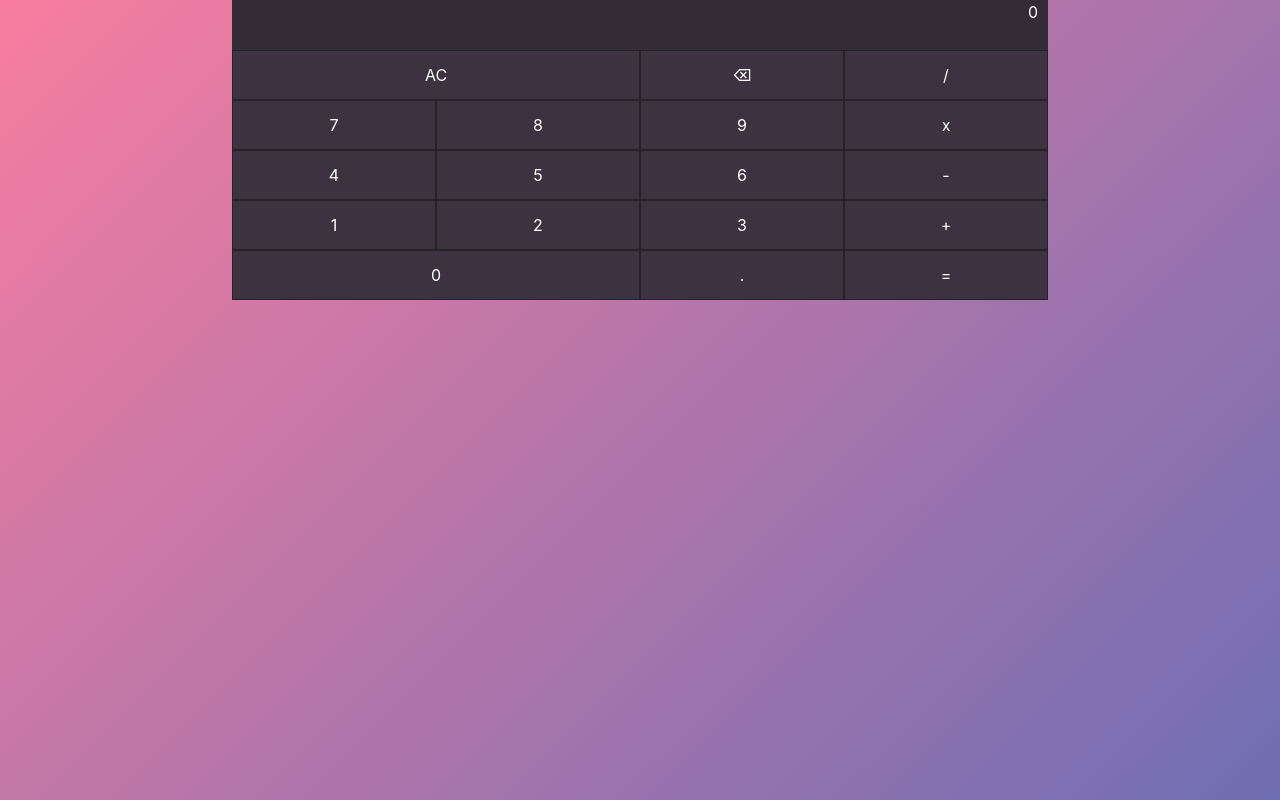
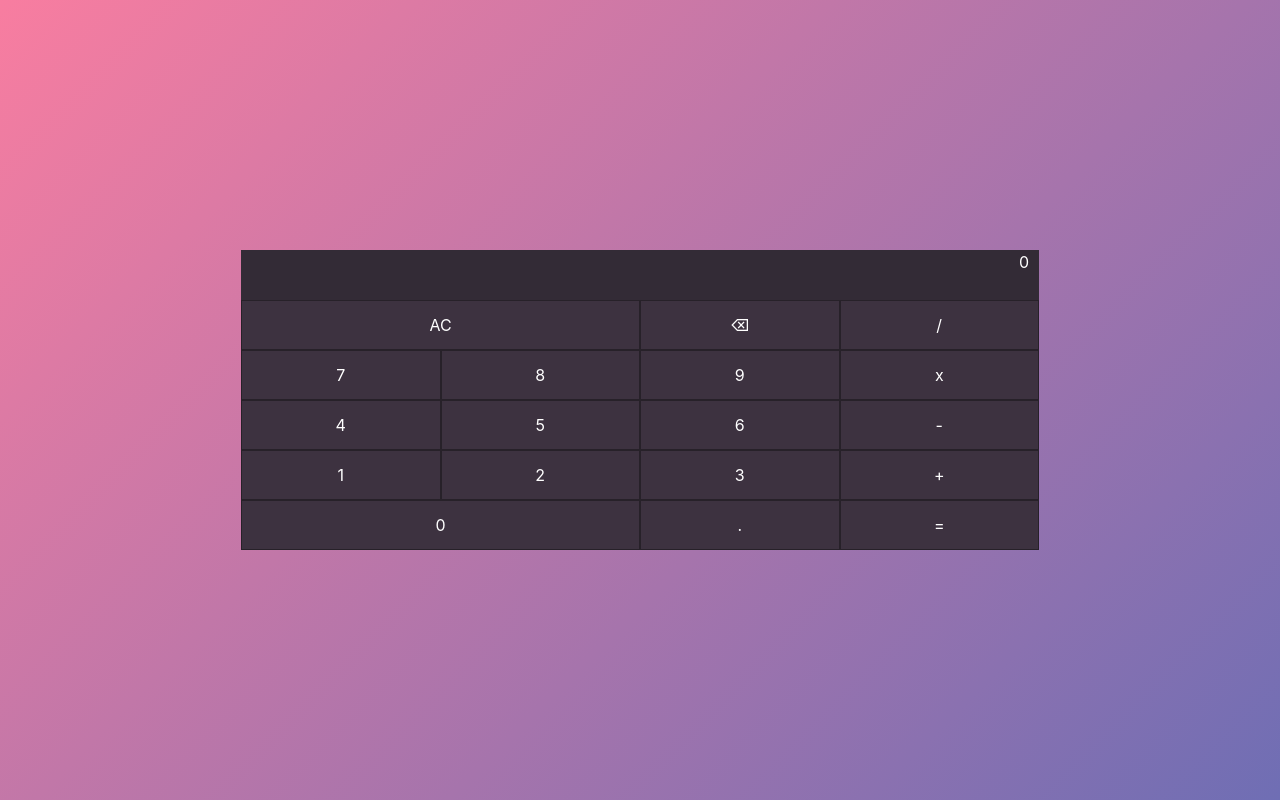
Before and after one commit to yadavanuj1996/react-calculator, a React app: page / in a window 1280 px wide. Built offline with nearby package versions, Linux system fonts and the light colour scheme.

Commit message:
Align calculator vertically & horizontally center.

```diff
--- a/index.html
+++ b/index.html
@@ -10,7 +10,7 @@
 
   </head>
   <body>
-    <div class="row justify-content-center align-items-center">
+    <div class="row justify-content-center align-items-center" id="main-holder">
       <div id="calc">
         <div class="w-100 h-100">
           <div id="display" class="row justify-content-end">0</div>
--- a/style.scss
+++ b/style.scss
@@ -6,6 +6,12 @@ body,html{
   height: 100%;
   width: 100%;
   background: linear-gradient(135deg,#f87da0,#6f6eb4);
+}
+#main-holder{
+  height: inherit;
+  width: inherit;
+  margin-right: 0;
+  margin-left: 0;
 }
 #display{
   background-color: $theme-color;
```
